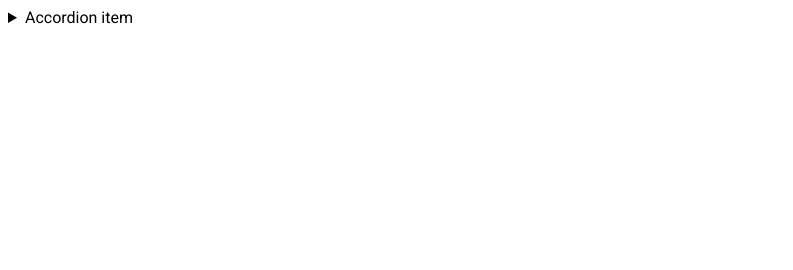
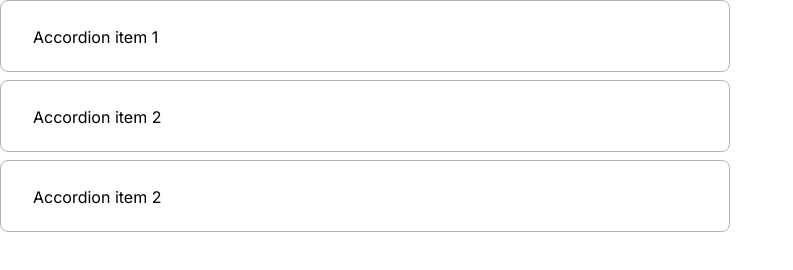
Before and after one commit to js-tasks-ru/htmlcss-20220317_mick911, a website: page 03-lection1/02-accordion/index.html in a window 1280 px wide. Shown: the whole page, without its empty margins (0-793 px from the left). Drawn offline with Linux system fonts and the light colour scheme.

Commit message:
01.2 accordion solution

```diff
--- a/03-lection1/02-accordion/accordion.css
+++ b/03-lection1/02-accordion/accordion.css
@@ -1 +1,57 @@
-/* Стилизация аккордеона */
+.accordion {
+    width: 730px;
+    height: 72px;
+    max-height: 144px;
+    border: 1px solid var(--grey-3);
+    box-sizing: border-box;
+    border-radius: 8px;
+
+}
+
+.accordion__summary {
+
+    padding: 24px 32px;
+    box-sizing: border-box;
+    font-family: 'Inter';
+    font-style: normal;
+    font-weight: 400;
+    font-size: 16px;
+    line-height: 24px;
+
+}
+
+.accordion[open] {
+    height: 144px;
+}
+.accordion[open]  .accordion__summary  {
+    padding-bottom: 16px;
+}
+
+.accordion__content {
+    padding:0px 32px 32px 32px;
+}
+
+.accordion__content p {
+    margin: 0px 0px;
+    font-family: 'Inter';
+    font-style: normal;
+    font-weight: 400;
+    font-size: 16px;
+    line-height: 24px;
+}
+
+
+details > summary {
+    list-style: none;
+}
+details > summary::-webkit-details-marker {
+    display: none;
+}
+
+.accordion__item {
+    margin-bottom: 8px;
+}
+
+.accordion__item:last-child {
+    margin-bottom: 0;
+}
--- a/03-lection1/02-accordion/index.html
+++ b/03-lection1/02-accordion/index.html
@@ -2,17 +2,52 @@
 <!-- Страница с аккордеоном -->
 <html lang="ru">
     <head>
-        <link rel="stylesheet" href="../../assets/css/main.css">
-        <link rel="stylesheet" href="./accordion.css">
+      <link rel="preconnect" href="https://fonts.googleapis.com">
+      <link rel="preconnect" href="https://fonts.gstatic.com" crossorigin>
+      <link href="https://fonts.googleapis.com/css2?family=Inter:wght@100;200;300;400;500;600;700;800;900&display=swap" rel="stylesheet">
+      <link rel="stylesheet" href="../../assets/css/normalize.css">
+      <link rel="stylesheet" href="../../assets/css/main.css">
+      <link rel="stylesheet" href="./accordion.css">
     </head>
     <body>
-        <details>
-            <summary>
-                Accordion item
-            </summary>
+      <div class='accordion__item'>
+        <details class='accordion'>
+          <summary class='accordion__summary'>
+            Accordion item 1
+          </summary>
+          <div class='accordion__content'>
             <p>
-                Hidden content
+              Amet minim mollit non deserunt ullamco est sit aliqua dolor do amet sint. Velit officia consequat duis enim velit mollit. Exercitation veniam consequat sunt nostrud amet.
             </p>
+          </div>
+
         </details>
+      </div>
+      <div class='accordion__item'>
+        <details class='accordion'>
+          <summary class='accordion__summary'>
+            Accordion item 2
+          </summary>
+          <div class='accordion__content'>
+            <p>
+              Amet minim mollit non deserunt ullamco est sit aliqua dolor do amet sint. Velit officia consequat duis enim velit mollit. Exercitation veniam consequat sunt nostrud amet.
+            </p>
+          </div>
+
+        </details>
+      </div>
+      <div class='accordion__item3'>
+        <details class='accordion'>
+          <summary class='accordion__summary'>
+            Accordion item 2
+          </summary>
+          <div class='accordion__content'>
+            <p>
+              Amet minim mollit non deserunt ullamco est sit aliqua dolor do amet sint. Velit officia consequat duis enim velit mollit. Exercitation veniam consequat sunt nostrud amet.
+            </p>
+          </div>
+
+        </details>
+      </div>
     </body>
 </html>
```
